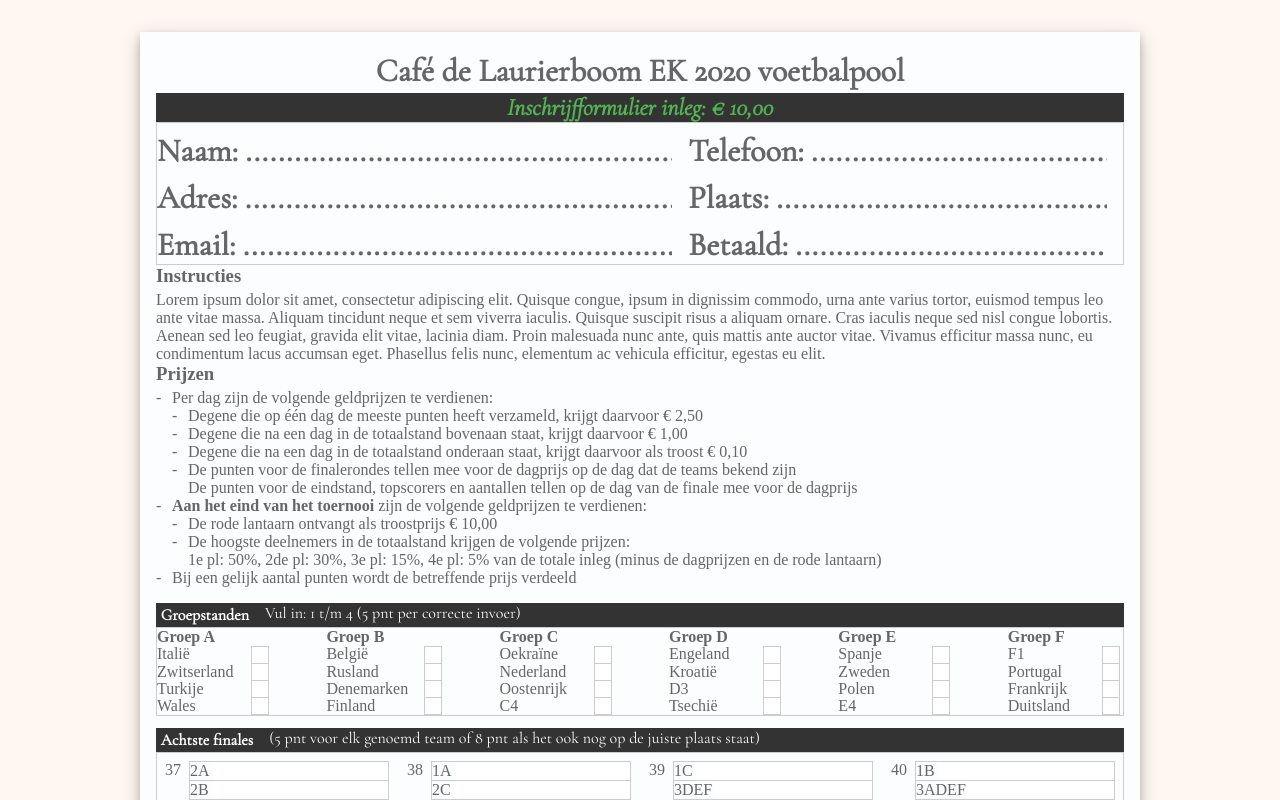
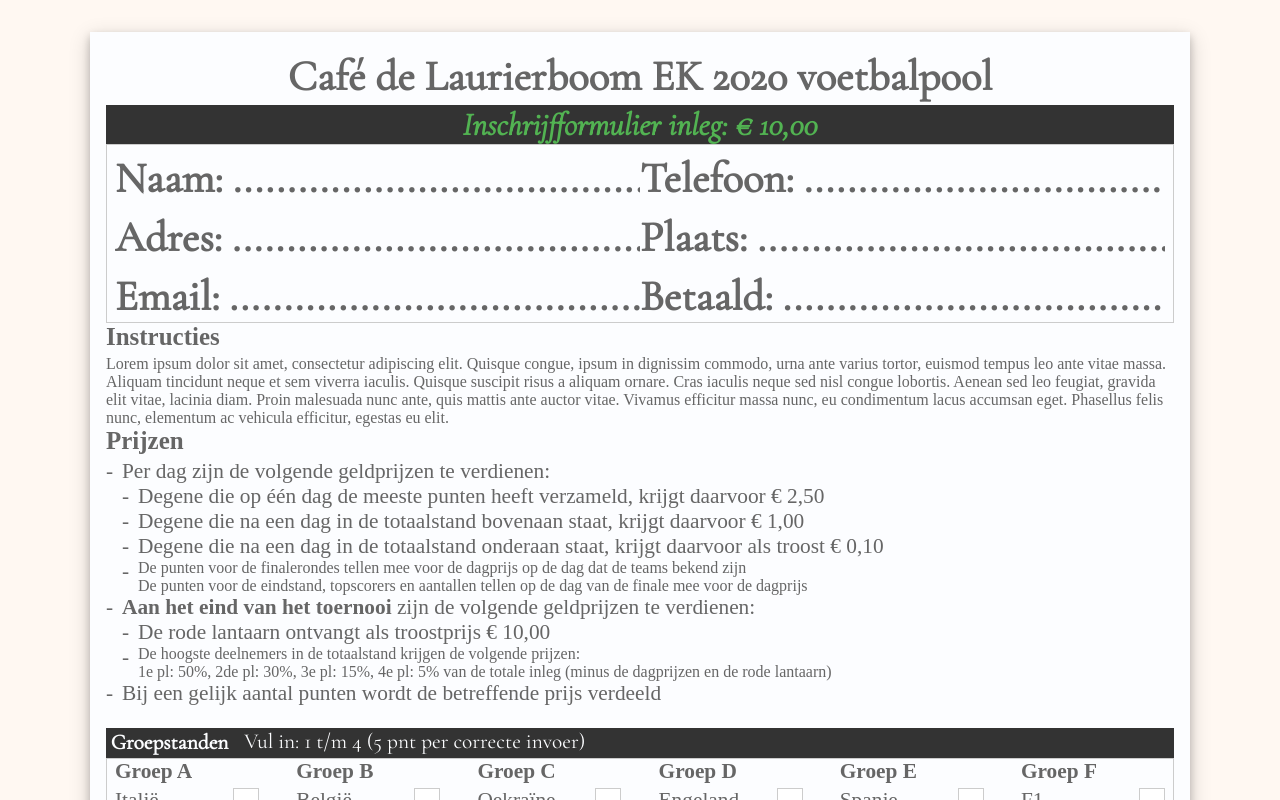
Before and after one commit to swapsCAPS/vbpool-frontend, a Vue app: page / in a window 1280 px wide. Shown: the top 800 px of the page. Built offline with nearby package versions, Linux system fonts and the light colour scheme.

Commit message:
pixel fucking

```diff
--- a/package.json
+++ b/package.json
@@ -6,7 +6,7 @@
     "serve": "vue-cli-service serve",
     "build": "vue-cli-service build",
     "lint": "vue-cli-service lint",
-    "deploy-gh": "gh-pages -d dist"
+    "deploy-gh": "npm run build && gh-pages -d dist"
   },
   "dependencies": {
     "core-js": "^3.6.4",
--- a/src/App.vue
+++ b/src/App.vue
@@ -22,7 +22,7 @@ h1, h2, h3, h4, h5, p {
   margin: 0;
 }
 
-h3 {
+h3, h4 {
   margin-bottom: 0.25rem;
 }
 
@@ -42,6 +42,8 @@ input {
   padding: 0;
   font-family: 'Gochi Hand', cursive;
   border: 0;
+  font-size: 18pt;
+  max-height: 1.5rem
 }
 
 /* Disable number spinners */
@@ -73,12 +75,12 @@ input[type=number] {
 }
 
 .game-input-wrapper span {
-  flex-grow: 1;
+  min-width: 4rem;
 }
 
 .game-input-wrapper input {
   border: 0;
-  flex-grow: 9;
+  max-width: 8rem;
 }
 
 .card {
--- a/src/components/Front.vue
+++ b/src/components/Front.vue
@@ -121,10 +121,10 @@
         )
           template(v-slot:content)
             .game-input-wrapper
-              span 1:
+              span Speler (30p):
               input(type="text")
             .game-input-wrapper
-              span Aantal goals:
+              span Aantal goals (12p):
               input(type="text")
       .misc.w50.m-left-05
         Section(
@@ -202,21 +202,29 @@ export default {
 .container {
   padding: 1rem 1.0rem 3rem 1.0rem;
   font-family: 'Times New Roman', serif;
+  font-size: 16pt;
 }
 
 .user-info {
   border: 1px solid #ccc;
+  display: flex;
+  flex-wrap: wrap;
+  flex-direction: row;
+  justify-content: stretch;
+  padding: 0rem 0.5rem;
+
+}
+
+.user-info .left {
+  min-width: 50%;
+  max-width: 20rem;
   overflow: hidden;
 }
 
-.user-info .left {
-  float: left;
-  width: 55%;
-}
-
 .user-info .right {
-  float: right;
-  width: 45%;
+  min-width: 50%;
+  max-width: 20rem;
+  overflow: hidden;
 }
 
 .prizes ul {
--- a/src/components/Game.vue
+++ b/src/components/Game.vue
@@ -1,7 +1,7 @@
 <template lang="pug">
   .game-container
     span {{ game.nr }}
-    div.inputs
+    .inputs.m-left-05
       .game-input-wrapper
         span {{ game.naam1 }}
         input(type="text")
@@ -22,12 +22,9 @@ export default {
 <style scoped>
 .game-container {
   display: flex;
-  min-width: 14rem;
   padding: 0 0.5rem;
+  flex-direction: row;
+  justify-content: space-between;
 }
 
-.inputs {
-  margin-left: 0.5rem;
-  width: 100%;
-}
 </style>
--- a/src/components/GroupStage.vue
+++ b/src/components/GroupStage.vue
@@ -11,14 +11,10 @@ export default {
   name: 'GroupStage',
 
   props: {
-    isDisabled: Boolean,
-    group:      Object,
+    group: Object,
   },
 
   watch: {
-    isDisabled () {
-      console.log(this.isDisabled)
-    },
   },
 }
 </script>
@@ -27,23 +23,27 @@ export default {
 .group {
   display: flex;
   flex-direction: column;
-  margin-right: .2rem;
-  min-width: 7rem;
+  padding: 0 0.5rem;
+  min-width: 9rem;
 }
+.group div {
+  display: flex;
+  flex-direction: row;
+  justify-content: space-between;
+}
+
 .group div span {
   float: left;
   display: inline-block;
   vertical-align: middle;
-  line-height: 1rem;
+  line-height: 1.5rem;
 }
 
 .group div input {
   float: right;
-  margin-left: 1.0rem;
-  width: 1rem;
-  height: 1rem;
+  width: 1.5rem;
+  height: 1.5rem;
   text-align: center;
-  font-size: 18pt;
   padding: 0;
   border: 1px solid #ccc;
 }
--- a/src/components/InfoInput.vue
+++ b/src/components/InfoInput.vue
@@ -24,9 +24,9 @@ export default {
 
 <style scoped>
 .info-input-container {
+  min-width: 10rem;
   position: relative;
   margin-top: 0.5rem;
-  padding-right: 1rem;
   font-family: 'Cormorant Garamond', serif;
   font-weight: 300;
 }
--- a/src/components/PoolForm.vue
+++ b/src/components/PoolForm.vue
@@ -54,7 +54,7 @@ export default {
   right: 0;
   top: 0;
   bottom: 0;
-  max-width: 1000px;
+  max-width: 1100px;
   margin-left: auto;
   margin-right: auto;
   background: #fcfdff;
```
